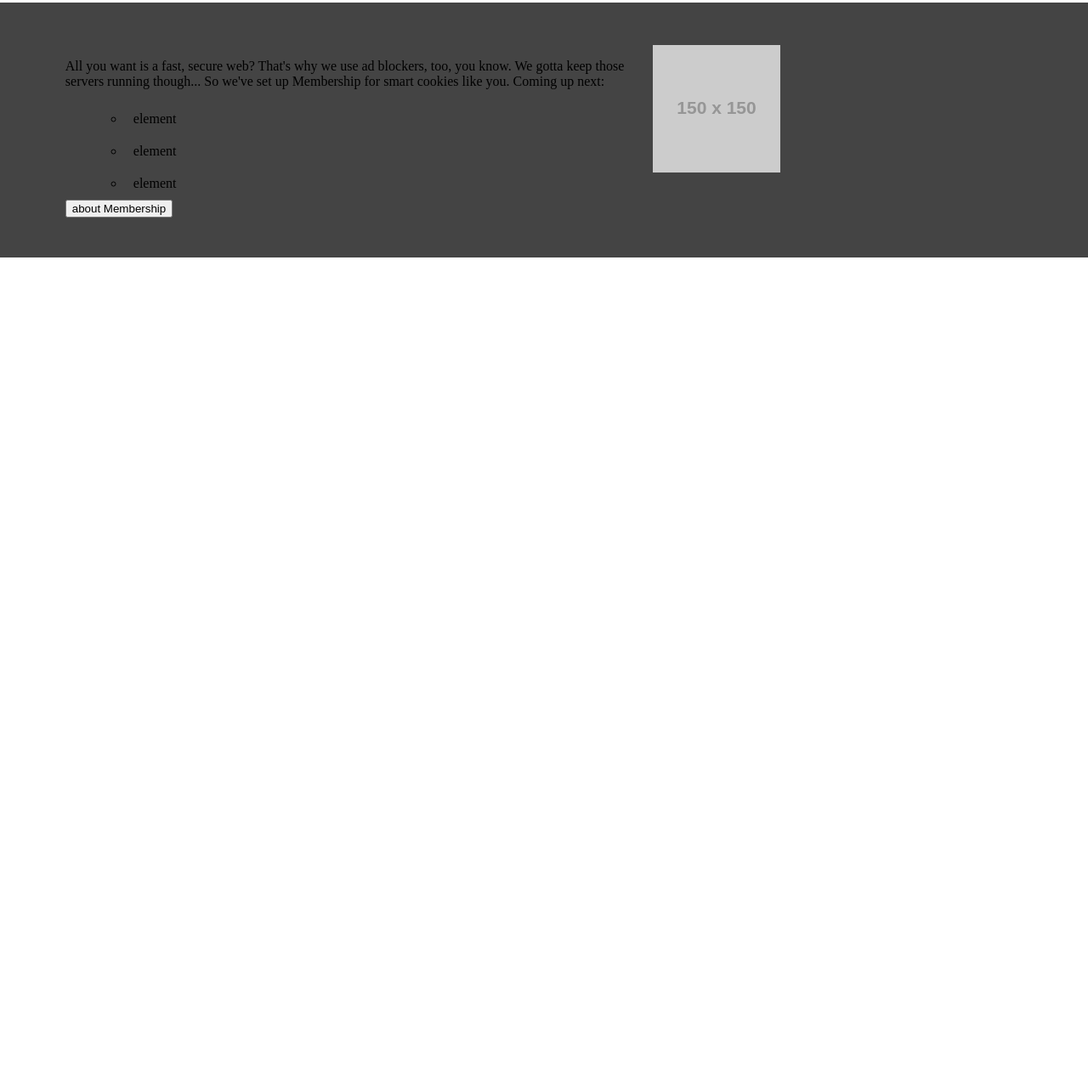
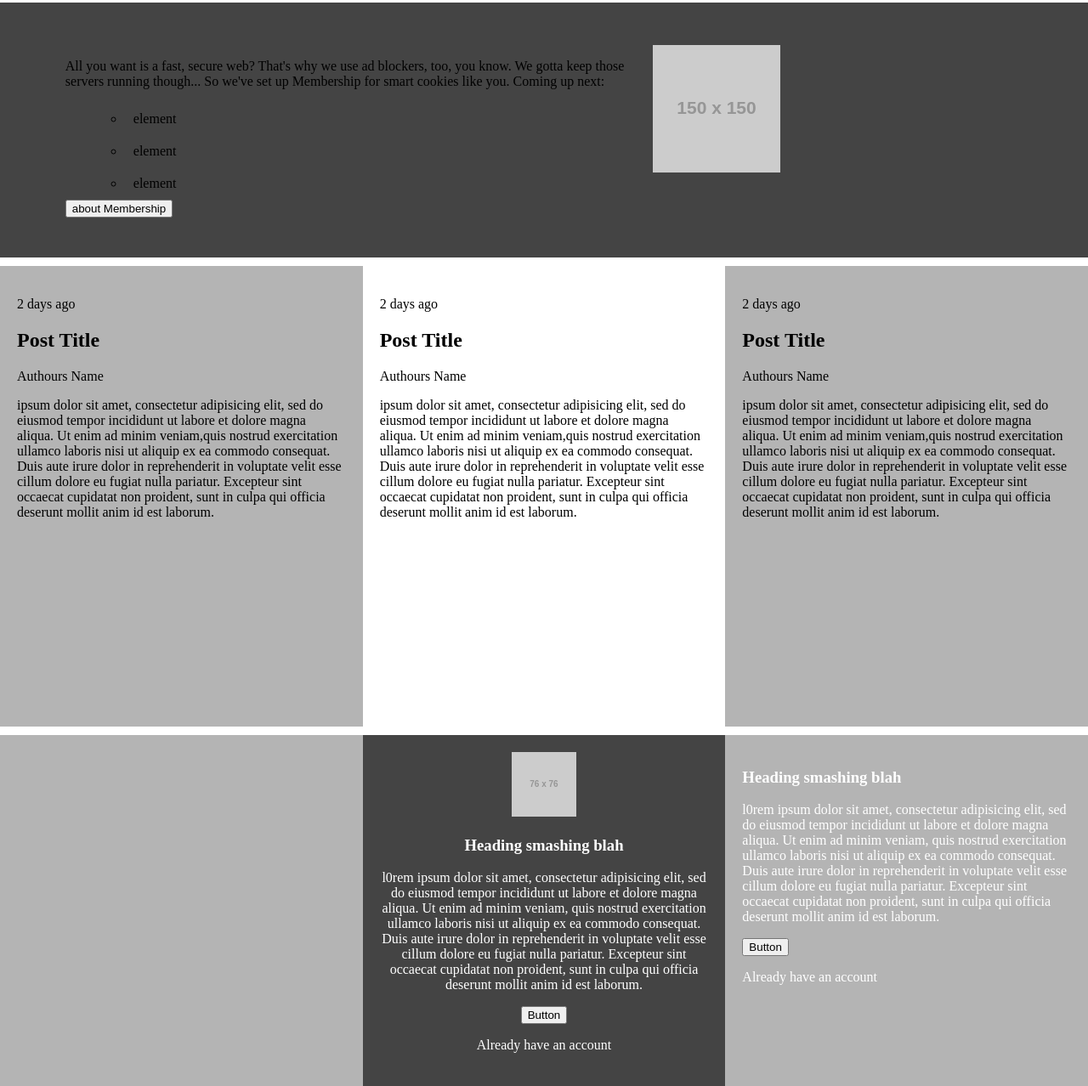
Before and after one commit to thankgodr/TearDown, a plain HTML site: page index.html in a window 1280 px wide. Shown: the part 1727-3005 px from the top of the page at 85% size. Before the commit the page ends 2030 px from the top, so only its background shows below. Drawn offline with Linux system fonts and the light colour scheme; placeholder pictures from the web are drawn by us.

Commit message:
Added the lond article section

```diff
--- a/css/style.css
+++ b/css/style.css
@@ -115,3 +115,36 @@ ul {
 .secthreeImage img{
   margin-top: 50px;
 }
+
+.latestPostWrapper{
+  display: flex;
+  margin-top: 10px;
+}
+
+.latestPostWrapper > div {
+  flex: 1;
+  height: 542px;
+}
+.latestPostWrapper > div:first-of-type {
+  background-color: #b4b4b4;
+}
+.latestPostWrapper > div:last-of-type {
+  background-color: #b4b4b4;
+}
+.latestPost {
+  padding: 20px
+}
+#featuredPostOne > div {
+  height: 745px;
+}
+
+#featuredPostOne > div:nth-of-type(2) {
+  background-color: #444;
+}
+#featuredPostOne{
+  color: #fff;
+}
+
+#featuredPostOne .articleCenter {
+  text-align: center;
+}
--- a/index.html
+++ b/index.html
@@ -111,7 +111,6 @@
 				</div>
 			</div>
 		</div>
-
 		<div class="sectionThree greyDeep">
 			<div class="article-details">
 				<article>
@@ -131,7 +130,96 @@
 			<div class="secthreeImage">
 				<img src="https://via.placeholder.com/150" alt="placeholder">
 			</div>
+		</div>
+		<div class="latestPostWrapper">
+			<div>
+				<div class="latestPost">
+					<p>2 days ago</p>
 
+					<h2>Post Title</h2>
+
+					<p>Authours Name</p>
+
+					<p>ipsum dolor sit amet, consectetur adipisicing elit, sed do eiusmod
+					tempor incididunt ut labore et dolore magna aliqua. Ut enim ad minim veniam,quis nostrud exercitation ullamco laboris nisi ut aliquip ex ea commodo
+					consequat. Duis aute irure dolor in reprehenderit in voluptate velit esse
+					cillum dolore eu fugiat nulla pariatur. Excepteur sint occaecat cupidatat non
+					proident, sunt in culpa qui officia deserunt mollit anim id est laborum.</p>
+				</div>
+			</div>
+			<div>
+				<div class="latestPost">
+					<p>2 days ago</p>
+
+					<h2>Post Title</h2>
+
+					<p>Authours Name</p>
+
+					<p>ipsum dolor sit amet, consectetur adipisicing elit, sed do eiusmod
+					tempor incididunt ut labore et dolore magna aliqua. Ut enim ad minim veniam,quis nostrud exercitation ullamco laboris nisi ut aliquip ex ea commodo
+					consequat. Duis aute irure dolor in reprehenderit in voluptate velit esse
+					cillum dolore eu fugiat nulla pariatur. Excepteur sint occaecat cupidatat non
+					proident, sunt in culpa qui officia deserunt mollit anim id est laborum.</p>
+				</div>
+			</div>
+			<div>
+				<div class="latestPost">
+					<p>2 days ago</p>
+
+					<h2>Post Title</h2>
+
+					<p>Authours Name</p>
+
+					<p>ipsum dolor sit amet, consectetur adipisicing elit, sed do eiusmod
+					tempor incididunt ut labore et dolore magna aliqua. Ut enim ad minim veniam,quis nostrud exercitation ullamco laboris nisi ut aliquip ex ea commodo
+					consequat. Duis aute irure dolor in reprehenderit in voluptate velit esse
+					cillum dolore eu fugiat nulla pariatur. Excepteur sint occaecat cupidatat non
+					proident, sunt in culpa qui officia deserunt mollit anim id est laborum.</p>
+				</div>
+			</div>
+		</div>
+		<div class="latestPostWrapper" id="featuredPostOne">
+			<div>
+				<div class="latestPost">
+
+				</div>
+			</div>
+			<div>
+				<div class="latestPost">
+					<article class="articleCenter">
+						<img src="https://via.placeholder.com/76" alt="placeholder">
+
+						<h3>Heading smashing blah</h3>
+
+						<p>l0rem ipsum dolor sit amet, consectetur adipisicing elit, sed do eiusmod
+						tempor incididunt ut labore et dolore magna aliqua. Ut enim ad minim veniam,
+						quis nostrud exercitation ullamco laboris nisi ut aliquip ex ea commodo
+						consequat. Duis aute irure dolor in reprehenderit in voluptate velit esse
+						cillum dolore eu fugiat nulla pariatur. Excepteur sint occaecat cupidatat non
+						proident, sunt in culpa qui officia deserunt mollit anim id est laborum.</p>
+
+						<button>Button</button>
+						<p>Already have an account</p>
+					</article>
+				</div>
+			</div>
+			<div>
+				<div class="latestPost">
+				   <article>
+						<h3>Heading smashing blah</h3>
+
+						<p>l0rem ipsum dolor sit amet, consectetur adipisicing elit, sed do eiusmod
+						tempor incididunt ut labore et dolore magna aliqua. Ut enim ad minim veniam,
+						quis nostrud exercitation ullamco laboris nisi ut aliquip ex ea commodo
+						consequat. Duis aute irure dolor in reprehenderit in voluptate velit esse
+						cillum dolore eu fugiat nulla pariatur. Excepteur sint occaecat cupidatat non
+						proident, sunt in culpa qui officia deserunt mollit anim id est laborum.</p>
+
+						<button>Button</button>
+						<p>Already have an account</p>
+					</article>
+				</div>
+			</div>
 		</div>
 	</main>
 </body>
```
